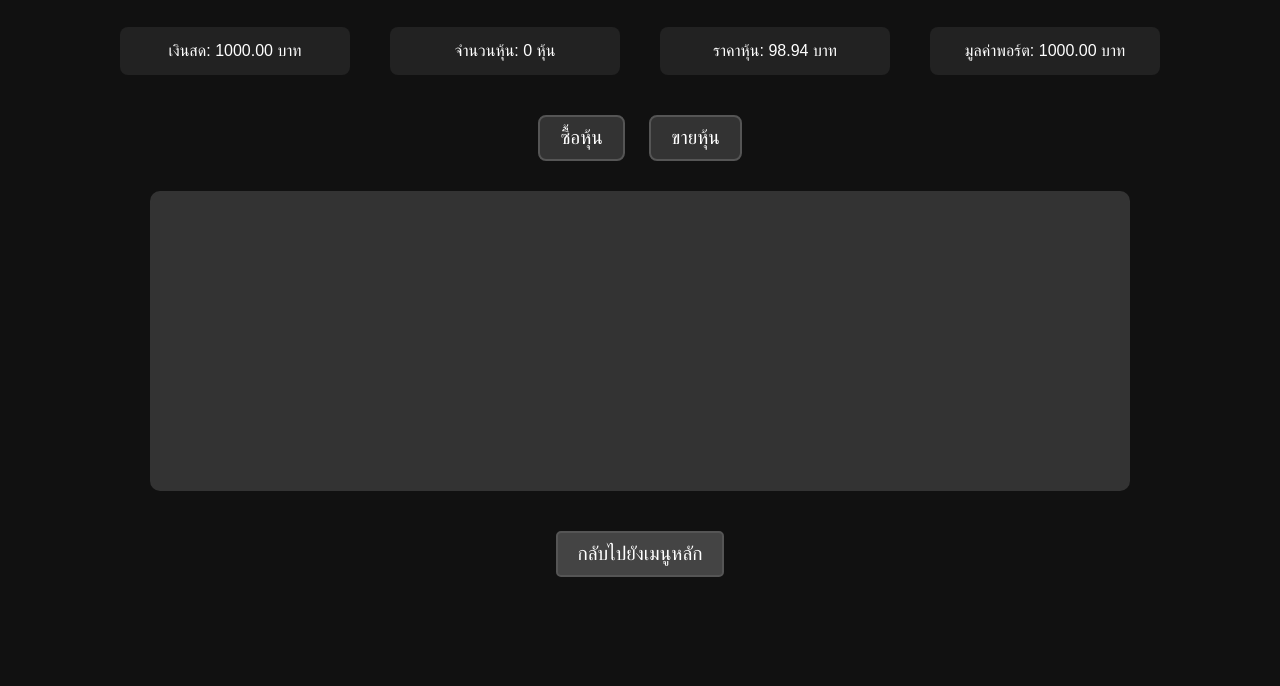
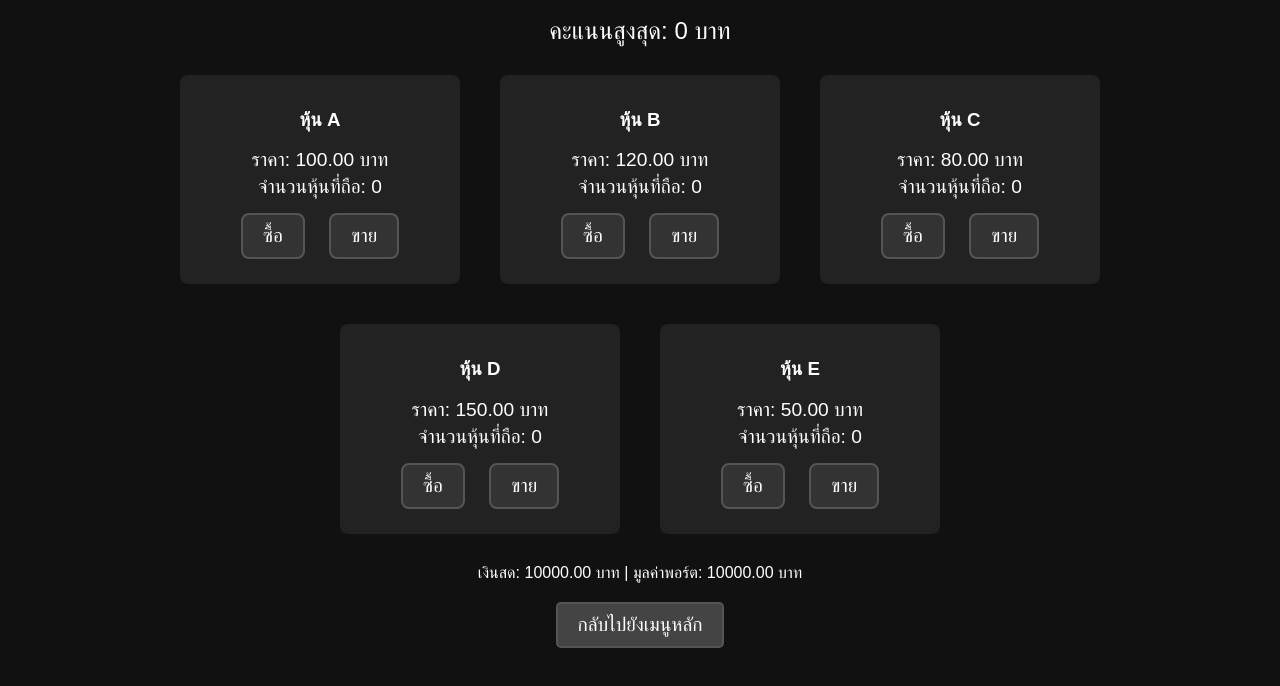
Before and after one commit to darkroid/Mini, a plain HTML site: page stock-game-index.html in a window 1280 px wide. Shown: the part 88-774 px from the top of the page. Drawn offline with Linux system fonts and the light colour scheme.

Commit message:
Update stock-game-index.html
แก้ เพิ่มหุ้น และปรับ ทุก ห้านาที

```diff
--- a/stock-game-index.html
+++ b/stock-game-index.html
@@ -57,15 +57,7 @@
             background-color: #666;
         }
 
-        #chart {
-            margin: 20px auto;
-            width: 80%;
-            height: 300px;
-            background-color: #333;
-            border-radius: 10px;
-        }
-
-        #stats {
+        #stock-list {
             margin: 20px auto;
             display: flex;
             justify-content: center;
@@ -73,77 +65,115 @@
             flex-wrap: wrap;
         }
 
-        .stat-box {
+        .stock-box {
             padding: 15px;
             margin: 10px;
             background-color: #222;
             border-radius: 8px;
-            width: 200px;
+            width: 250px;
             text-align: center;
+        }
+
+        #high-score {
+            margin-top: 20px;
+            font-size: 1.5em;
         }
     </style>
 </head>
 <body>
     <h1>เกมหุ้น (Stock Game)</h1>
-    <div id="stats">
-        <div class="stat-box">เงินสด: <span id="cash">1000</span> บาท</div>
-        <div class="stat-box">จำนวนหุ้น: <span id="stocks">0</span> หุ้น</div>
-        <div class="stat-box">ราคาหุ้น: <span id="stockPrice">100</span> บาท</div>
-        <div class="stat-box">มูลค่าพอร์ต: <span id="portfolioValue">1000</span> บาท</div>
-    </div>
-    <button onclick="buyStock()">ซื้อหุ้น</button>
-    <button onclick="sellStock()">ขายหุ้น</button>
-    <div id="chart"></div>
+    <div id="high-score">คะแนนสูงสุด: <span id="maxProfit">0</span> บาท</div>
+    <div id="stock-list"></div>
+    <div id="portfolio"></div>
     <button id="back-btn" onclick="goBack()">กลับไปยังเมนูหลัก</button>
 
     <script>
-        let cash = 1000;
-        let stocks = 0;
-        let stockPrice = 100;
-        let portfolioValue = cash;
-        const stockPriceElement = document.getElementById("stockPrice");
-        const cashElement = document.getElementById("cash");
-        const stocksElement = document.getElementById("stocks");
-        const portfolioElement = document.getElementById("portfolioValue");
+        let cash = 10000;
+        let maxProfit = localStorage.getItem("maxProfit") || 0;
+        const stocks = [
+            { name: "หุ้น A", price: 100, shares: 0 },
+            { name: "หุ้น B", price: 120, shares: 0 },
+            { name: "หุ้น C", price: 80, shares: 0 },
+            { name: "หุ้น D", price: 150, shares: 0 },
+            { name: "หุ้น E", price: 50, shares: 0 },
+        ];
 
-        function updateDisplay() {
-            stockPriceElement.textContent = stockPrice.toFixed(2);
-            cashElement.textContent = cash.toFixed(2);
-            stocksElement.textContent = stocks;
-            portfolioElement.textContent = (cash + stocks * stockPrice).toFixed(2);
+        function updateHighScore(profit) {
+            if (profit > maxProfit) {
+                maxProfit = profit;
+                localStorage.setItem("maxProfit", maxProfit);
+            }
+            document.getElementById("maxProfit").textContent = maxProfit;
         }
 
-        function buyStock() {
-            if (cash >= stockPrice) {
-                cash -= stockPrice;
-                stocks += 1;
-                updateDisplay();
+        function renderStocks() {
+            const stockList = document.getElementById("stock-list");
+            stockList.innerHTML = "";
+            stocks.forEach((stock, index) => {
+                const stockBox = document.createElement("div");
+                stockBox.className = "stock-box";
+                stockBox.innerHTML = `
+                    <h3>${stock.name}</h3>
+                    <p>ราคา: ${stock.price.toFixed(2)} บาท</p>
+                    <p>จำนวนหุ้นที่ถือ: ${stock.shares}</p>
+                    <button onclick="buyStock(${index})">ซื้อ</button>
+                    <button onclick="sellStock(${index})">ขาย</button>
+                `;
+                stockList.appendChild(stockBox);
+            });
+            updatePortfolio();
+        }
+
+        function buyStock(index) {
+            const stock = stocks[index];
+            if (cash >= stock.price) {
+                cash -= stock.price;
+                stock.shares += 1;
+                renderStocks();
             } else {
                 alert("เงินสดไม่พอที่จะซื้อหุ้น!");
             }
         }
 
-        function sellStock() {
-            if (stocks > 0) {
-                cash += stockPrice;
-                stocks -= 1;
-                updateDisplay();
+        function sellStock(index) {
+            const stock = stocks[index];
+            if (stock.shares > 0) {
+                cash += stock.price;
+                stock.shares -= 1;
+                renderStocks();
             } else {
                 alert("ไม่มีหุ้นที่จะขาย!");
             }
         }
 
-        function randomPriceChange() {
-            const change = (Math.random() - 0.5) * 10;
-            stockPrice = Math.max(1, stockPrice + change);
-            updateDisplay();
+        function updatePortfolio() {
+            const portfolio = document.getElementById("portfolio");
+            let totalValue = cash;
+            stocks.forEach(stock => {
+                totalValue += stock.price * stock.shares;
+            });
+            updateHighScore(totalValue - 10000);
+            portfolio.innerHTML = `เงินสด: ${cash.toFixed(2)} บาท | มูลค่าพอร์ต: ${totalValue.toFixed(2)} บาท`;
         }
 
-        setInterval(randomPriceChange, 1000);
+        function randomPriceChange() {
+            stocks.forEach(stock => {
+                const change = (Math.random() - 0.5) * 20;
+                stock.price = Math.max(1, stock.price + change);
+            });
+            renderStocks();
+        }
 
         function goBack() {
             window.location.href = "index.html";
         }
+
+        // ปรับราคาอัตโนมัติทุก 5 นาที (300,000 มิลลิวินาที)
+        setInterval(randomPriceChange, 300000);
+
+        // แสดงผลครั้งแรก
+        renderStocks();
+        updateHighScore(0);
     </script>
 </body>
 </html>
```
